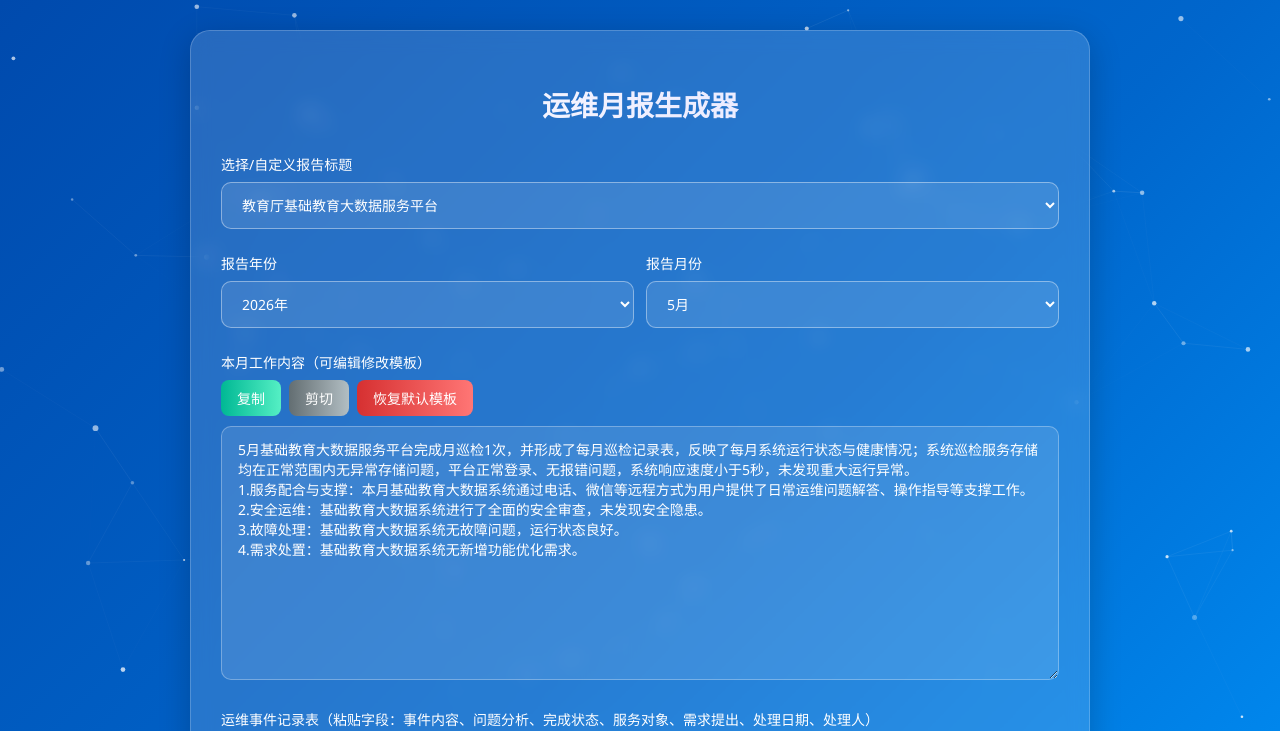
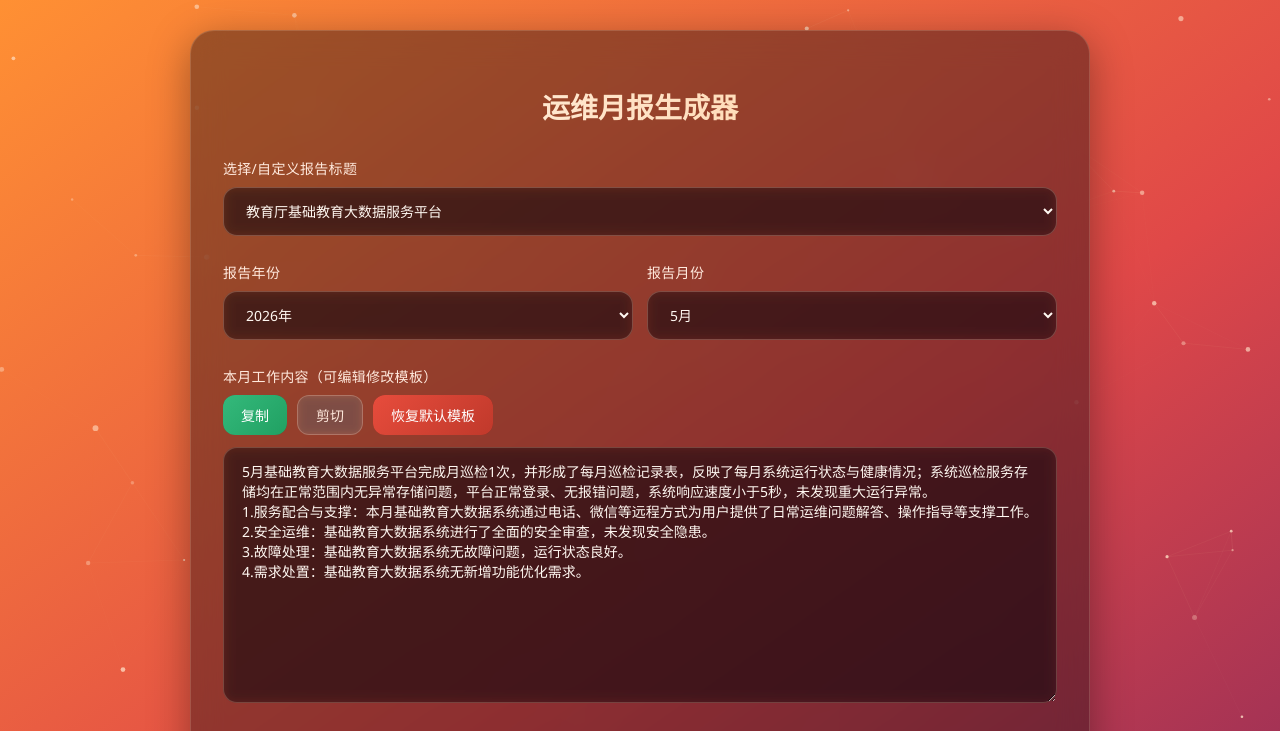
Before and after one commit to qiaopf1234/11223344, a plain HTML site: page 19.html in a window 1280 px wide. Shown: the top 731 px of the page. Drawn offline with Linux system fonts and the light colour scheme.

Commit message:
Add files via upload

```diff
--- a/19.html
+++ b/19.html
@@ -12,8 +12,9 @@ body {
   margin: 0;
   padding: 0;
   min-height: 100vh;
-  background: linear-gradient(135deg, #004aad 0%, #0066cc 50%, #0099ff 100%);
-  color: #e0e0e0;
+  /* 匹配图片橙红几何渐变背景 */
+  background: linear-gradient(145deg, #ff9033 0%, #e04848 50%, #702060 100%);
+  color: #fefefe;
   position: relative;
   overflow-x: hidden;
 }
@@ -30,129 +31,144 @@ body {
 .container {
   max-width: 900px;
   margin: 30px auto;
-  padding: 30px;
-  background: rgba(255, 255, 255, 0.15);
-  border-radius: 20px;
-  box-shadow: 0 8px 32px rgba(0, 0, 0, 0.2);
-  backdrop-filter: blur(10px);
-  border: 1px solid rgba(255, 255, 255, 0.2);
+  padding: 32px;
+  /* 深色亚克力卡片（对应图左侧深色侧边栏） */
+  background: rgba(30, 12, 18, 0.42);
+  border-radius: 24px;
+  box-shadow: 0 10px 40px rgba(0, 0, 0, 0.35);
+  backdrop-filter: blur(16px);
+  -webkit-backdrop-filter: blur(16px);
+  border: 1px solid rgba(255, 220, 190, 0.18);
   position: relative;
   z-index: 1;
 }
 h2 {
   text-align: center;
   color: #fff;
-  margin-bottom: 30px;
+  margin-bottom: 32px;
   font-size: 28px;
-  font-weight: 700;
-  background: linear-gradient(90deg, #ffffff, #e0e0ff);
+  font-weight: 600;
+  /* 暖橙渐变文字 */
+  background: linear-gradient(90deg, #fff8f0, #ffcc99);
   -webkit-background-clip: text;
   -webkit-text-fill-color: transparent;
   background-clip: text;
 }
 .item {
-  margin-bottom: 24px;
+  margin-bottom: 26px;
 }
 label {
   display: block;
-  margin-bottom: 8px;
+  margin-bottom: 9px;
   font-weight: 500;
-  color: #ffffff;
+  color: #ffe9dd;
   font-size: 14px;
+  letter-spacing: 0.3px;
 }
 input, textarea {
   width: 100%;
-  padding: 12px 16px;
-  border: 1px solid rgba(255, 255, 255, 0.3);
-  border-radius: 10px;
+  padding: 13px 18px;
+  /* 半透深色输入框 */
+  border: 1px solid rgba(255, 210, 180, 0.22);
+  border-radius: 14px;
   font-size: 14px;
-  background: rgba(255, 255, 255, 0.1);
-  color: #fff;
+  background: rgba(20, 8, 14, 0.35);
+  color: #fff8f2;
   transition: all 0.3s ease;
+  backdrop-filter: blur(6px);
 }
 select {
   width: 100%;
-  padding: 12px 16px;
-  border: 1px solid rgba(255, 255, 255, 0.4);
-  border-radius: 10px;
+  padding: 13px 18px;
+  border: 1px solid rgba(255, 210, 180, 0.26);
+  border-radius: 14px;
   font-size: 14px;
-  background: rgba(255, 255, 255, 0.1);
-  color: #ffffff;
+  background: rgba(20, 8, 14, 0.35);
+  color: #fff8f2;
   transition: all 0.3s ease;
+  backdrop-filter: blur(6px);
 }
 select:focus {
   outline: none;
-  border-color: #ffffff;
-  box-shadow: 0 0 8px rgba(255, 255, 255, 0.5);
+  border-color: #ffbc80;
+  box-shadow: 0 0 10px rgba(255, 150, 60, 0.45);
 }
 select option {
-  background: #004aad;
-  color: #ffffff;
+  background: #461828;
+  color: #fff8f2;
 }
 input:focus, textarea:focus {
   outline: none;
-  border-color: #ffffff;
-  box-shadow: 0 0 8px rgba(255, 255, 255, 0.5);
+  border-color: #ffbc80;
+  box-shadow: 0 0 10px rgba(255, 150, 60, 0.45);
 }
 .date-row {
   display: flex;
-  gap: 12px;
+  gap: 14px;
 }
 .date-row .item {
   flex: 1;
 }
 .btn-bar {
   display: flex;
-  gap: 8px;
-  margin-bottom: 10px;
+  gap: 10px;
+  margin-bottom: 12px;
 }
 button {
-  padding: 8px 16px;
+  padding: 9px 18px;
   border: none;
-  border-radius: 8px;
+  border-radius: 12px;
   cursor: pointer;
   font-size: 14px;
   font-weight: 500;
   transition: all 0.3s ease;
+  backdrop-filter: blur(4px);
 }
+/* 主橙色按钮（匹配图片底部橙色操作按钮） */
 .btn-blue {
-  background: #ffffff;
-  color: #004aad;
+  background: linear-gradient(135deg, #ff9138, #ff6b22);
+  color: #ffffff;
 }
 .btn-blue:hover {
-  box-shadow: 0 0 15px rgba(255, 255, 255, 0.6);
+  box-shadow: 0 0 18px rgba(255, 120, 30, 0.55);
   transform: translateY(-2px);
 }
+/* 绿色复制按钮 */
 .btn-green {
-  background: linear-gradient(90deg, #00b894, #55efc4);
+  background: linear-gradient(135deg, #34b97b, #20a062);
   color: white;
 }
 .btn-green:hover {
-  box-shadow: 0 0 15px rgba(0, 184, 148, 0.6);
+  box-shadow: 0 0 15px rgba(52, 185, 123, 0.5);
   transform: translateY(-2px);
 }
+/* 浅灰剪切按钮（图片浅色面板辅助按钮） */
 .btn-gray {
-  background: linear-gradient(90deg, #636e72, #b2bec3);
-  color: white;
+  background: rgba(255, 240, 230, 0.18);
+  border: 1px solid rgba(255, 215, 190, 0.25);
+  color: #ffe9dd;
 }
 .btn-gray:hover {
-  box-shadow: 0 0 15px rgba(99, 110, 114, 0.6);
+  background: rgba(255, 240, 230, 0.28);
+  box-shadow: 0 0 12px rgba(255, 200, 160, 0.25);
   transform: translateY(-2px);
 }
+/* 红色清空/重置按钮 */
 .btn-red {
-  background: linear-gradient(90deg, #d63031, #ff7675);
+  background: linear-gradient(135deg, #e74c3c, #c0392b);
   color: white;
 }
 .btn-red:hover {
-  box-shadow: 0 0 15px rgba(214, 48, 49, 0.6);
+  box-shadow: 0 0 15px rgba(231, 76, 60, 0.5);
   transform: translateY(-2px);
 }
+/* 紫色导出按钮保留原有色系，适配暖背景 */
 .btn-purple {
-  background: linear-gradient(90deg, #9d50bb, #6e48aa);
+  background: linear-gradient(135deg, #9d50bb, #7c3da0);
   color: #fff;
 }
 .btn-purple:hover {
-  box-shadow: 0 0 15px rgba(157, 80, 187, 0.6);
+  box-shadow: 0 0 15px rgba(157, 80, 187, 0.5);
   transform: translateY(-2px);
 }
 textarea {
@@ -160,7 +176,7 @@ textarea {
   min-height: 100px;
 }
 ::placeholder {
-  color: rgba(255, 255, 255, 0.6);
+  color: rgba(255, 230, 210, 0.55);
 }
 /* 日期输入框点击唤起选择器（页面已删除起止日期输入，样式保留不影响） */
 .date-input {
@@ -278,7 +294,7 @@ class Particle {
     }
   }
   draw() {
-    ctx.fillStyle = `rgba(255, 255, 255, ${this.opacity})`;
+    ctx.fillStyle = `rgba(255, 225, 200, ${this.opacity})`;
     ctx.beginPath();
     ctx.arc(this.x, this.y, this.size, 0, Math.PI * 2);
     ctx.fill();
@@ -297,7 +313,7 @@ function connectParticles() {
       const dy = particles[a].y - particles[b].y;
       const distance = Math.sqrt(dx * dx + dy * dy);
       if (distance < 150) {
-        ctx.strokeStyle = `rgba(255, 255, 255, ${0.2 * (1 - distance / 150)})`;
+        ctx.strokeStyle = `rgba(255, 210, 170, ${0.2 * (1 - distance / 150)})`;
         ctx.lineWidth = 0.5;
         ctx.beginPath();
         ctx.moveTo(particles[a].x, particles[a].y);
```
